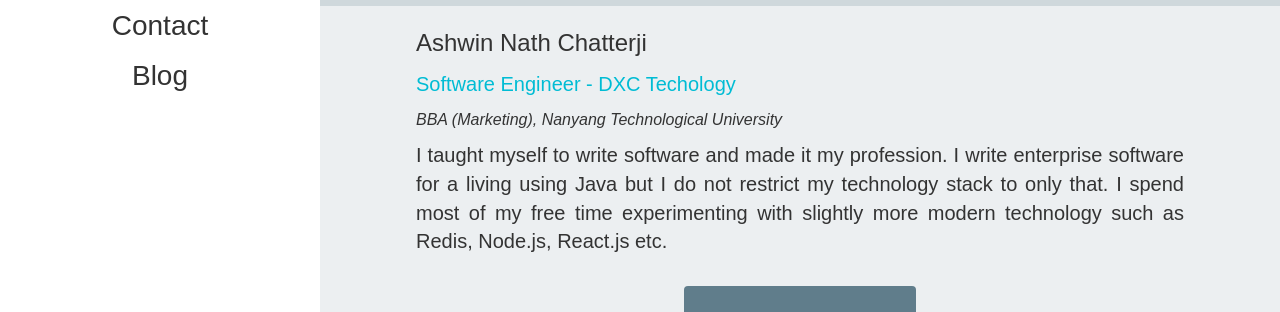
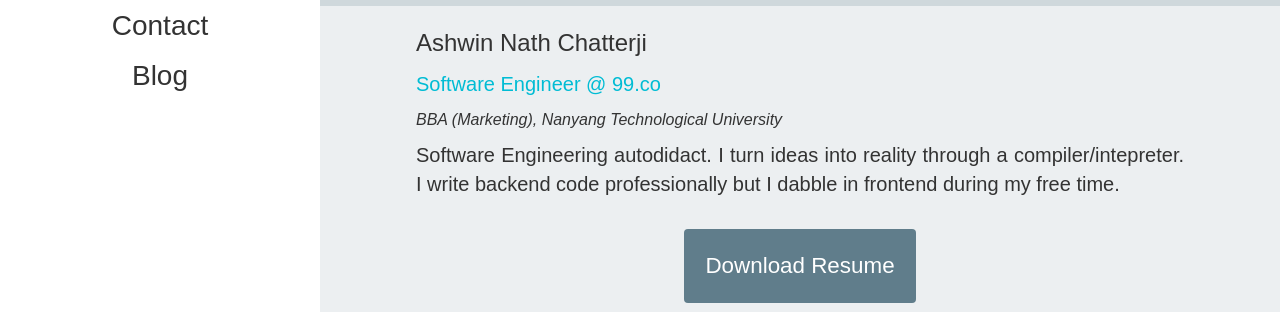
Before and after one commit to ashwinath/personal-website-2.0, a React (Create React App) app: page /About in a window 1280 px wide. Shown: the part 484-796 px from the top of the page. Built offline with nearby package versions, Linux system fonts and the light colour scheme; some icons are missing; a web font is replaced by a local one.

Commit message:
Updated about info

```diff
--- a/src/Pages/About.js
+++ b/src/Pages/About.js
@@ -14,13 +14,13 @@ const Biography = () => (
       Ashwin Nath Chatterji
     </p>
     <p className="personal-info-work about-biography-text">
-      Software Engineer - DXC Techology
+      Software Engineer @ 99.co
     </p>
     <p className="personal-info-education about-biography-text">
       BBA (Marketing), Nanyang Technological University
     </p>
     <p className="about-biography-text pad-bottom">
-      I taught myself to write software and made it my profession. I write enterprise software for a living using Java but I do not restrict my technology stack to only that. I spend most of my free time experimenting with slightly more modern technology such as Redis, Node.js, React.js etc.
+      Software Engineering autodidact. I turn ideas into reality through a compiler/intepreter. I write backend code professionally but I dabble in frontend during my free time.
     </p>
     <div className="text-center">
       <button onClick={gotoResume}
```
